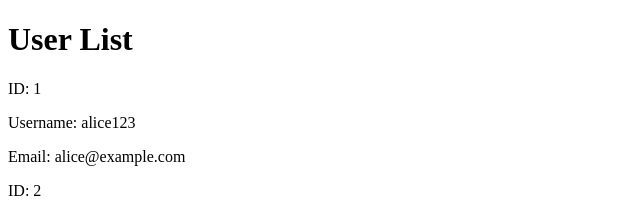
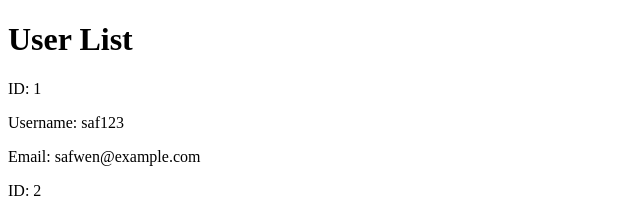
Before and after one commit to Safwen-Saafi/React-tuto, a React (Vite) app: page / in a window 1280 px wide. Shown: the top 216 px of the page, without its empty margins (0-640 px from the left). Built offline with nearby package versions, Linux system fonts and the light colour scheme.

Commit message:
Simple review

```diff
--- a/src/App.jsx
+++ b/src/App.jsx
@@ -4,8 +4,8 @@ export default function App() {
   const mock = [
     {
       id: 1,
-      username: "alice123",
-      email: "alice@example.com",
+      username: "saf123",
+      email: "safwen@example.com",
     },
     {
       id: 2,
@@ -17,7 +17,7 @@ export default function App() {
     <div>
       <h1>User List</h1>
       {mock.map((user) => {
-        return <UserDetail key={user.id} user={user} />;
+        return <UserDetail key={user.id} prop={user} />;
       })}
     </div>
   );
--- a/src/Components/UserDetail.jsx
+++ b/src/Components/UserDetail.jsx
@@ -1,18 +1,18 @@
 import PropTypes from "prop-types";
 
-export default function UserDetail({ user }) {
+export default function UserDetail({ prop }) {
   return (
-    <div key={user.id}>
-      <p>ID: {user.id}</p>
-      <p>Username: {user.username}</p>
-      <p>Email: {user.email}</p>
+    <div key={prop.id}>
+      <p>ID: {prop.id}</p>
+      <p>Username: {prop.username}</p>
+      <p>Email: {prop.email}</p>
     </div>
   );
 }
 
 
 UserDetail.propTypes = {
-  user: PropTypes.shape({
+  prop: PropTypes.shape({
     id: PropTypes.number.isRequired,
     username: PropTypes.string.isRequired,
     email: PropTypes.string.isRequired,
```
